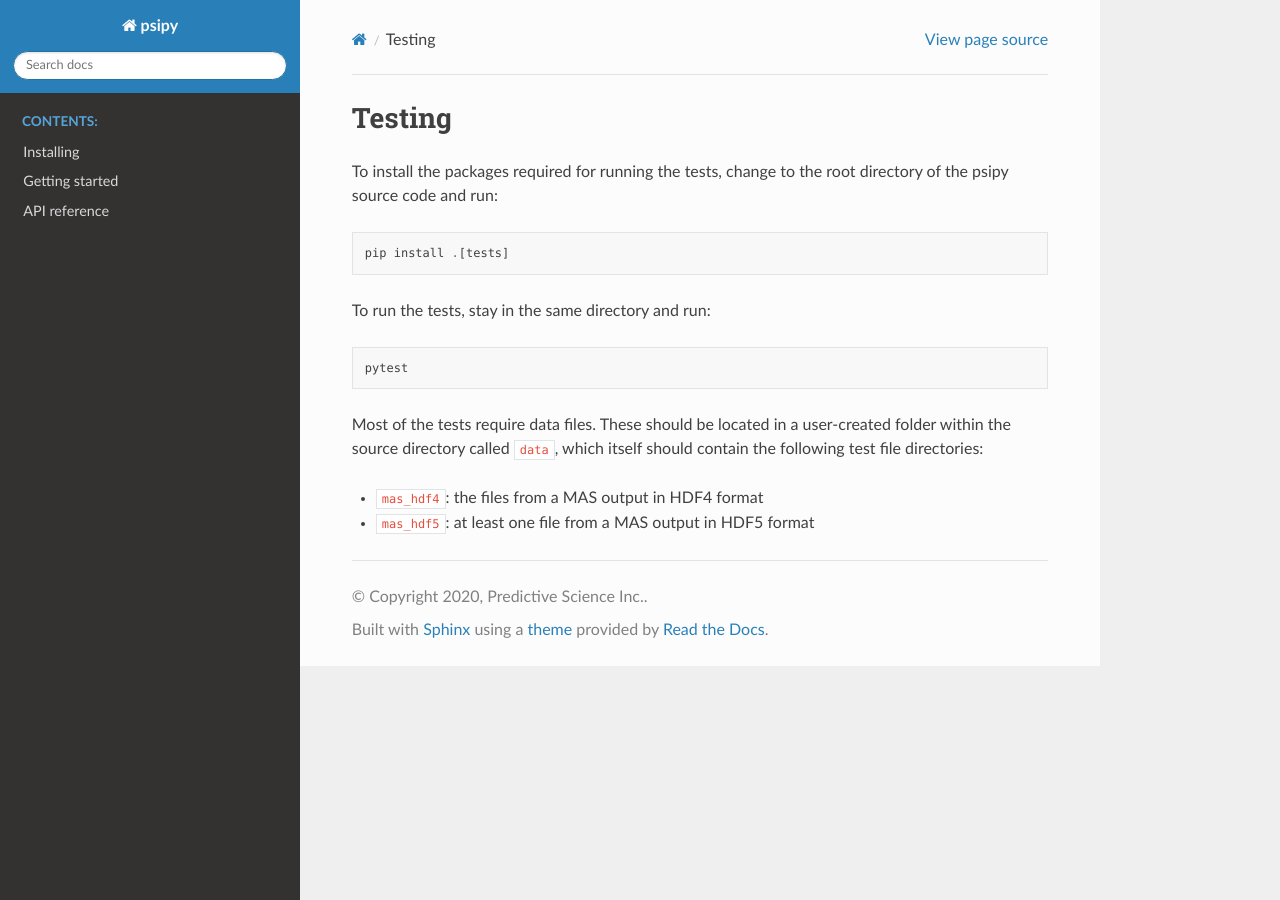
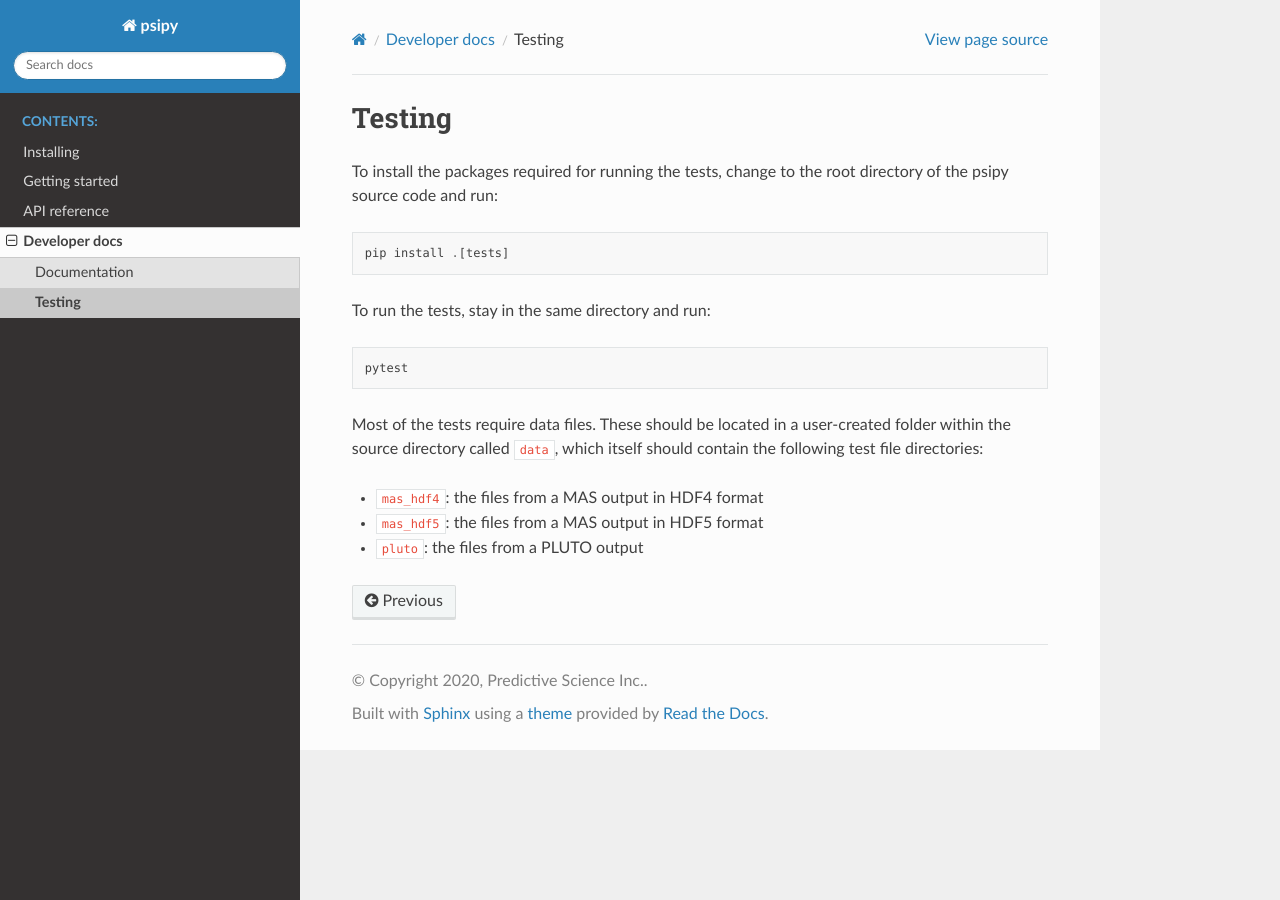
Before and after one commit to predsci/PsiPy, a Sphinx documentation site: the page built from docs/developer/tests.rst, in a window 1280 px wide. Built offline with Sphinx 7.4.7 and the Read the Docs theme 2.0.0, drawn with Linux system fonts in a browser that asks for light colours; pages that are not in the unit, such as notebooks, are missing from menus.

Commit message:
Update dev docs

```diff
--- /dev/null
+++ b/docs/developer/index.rst
@@ -0,0 +1,9 @@
+Developer docs
+==============
+
+.. toctree::
+   :maxdepth: 1
+   :caption: Contents:
+
+   documentation
+   tests
--- a/docs/developer/tests.rst
+++ b/docs/developer/tests.rst
@@ -15,4 +15,5 @@ folder within the source directory called :file:`data`, which itself should
 contain the following test file directories:
 
 - :file:`mas_hdf4`: the files from a MAS output in HDF4 format
-- :file:`mas_hdf5`: at least one file from a MAS output in HDF5 format
+- :file:`mas_hdf5`: the files from a MAS output in HDF5 format
+- :file:`pluto`: the files from a PLUTO output
--- a/docs/index.rst
+++ b/docs/index.rst
@@ -12,6 +12,7 @@ runs.
    guide/getting_started
    auto_examples/index
    reference/api
+   developer/index
 
 
 Indices and tables
```
